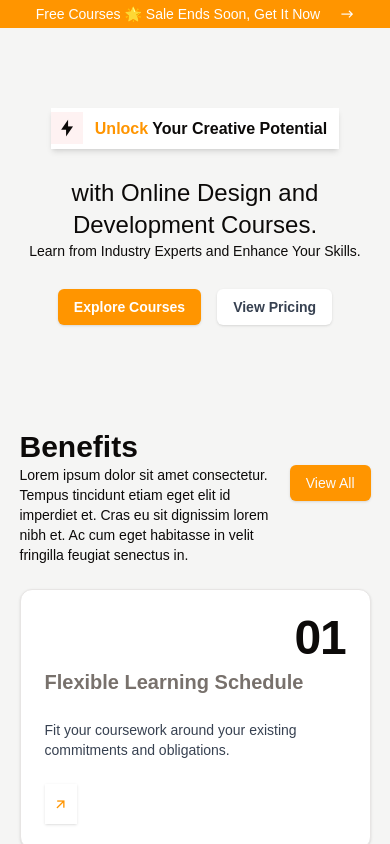
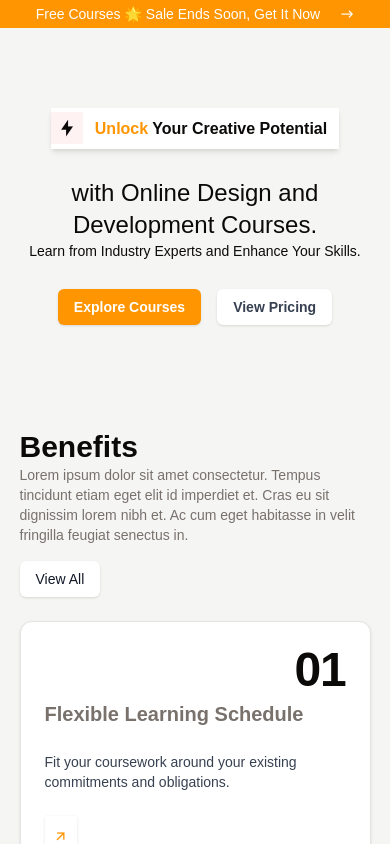
Before and after one commit to kasahun-welela/e-learning, a Next.js app: page / in a window 390 px wide. Shown: the top 844 px of the page. Built offline with nearby package versions, Linux system fonts and the light colour scheme.

Commit message:
apply fix for mobile device

```diff
--- a/app/page.tsx
+++ b/app/page.tsx
@@ -8,13 +8,13 @@ export default function Home() {
       <Hero />
       <div className="py-6">
         <h1 className="font-semibold text-3xl md:text-4xl">Benefits</h1>
-        <div className="flex justify-between">
-          <p className="text-sm md:text-base">
+        <div className="space-y-4 md:flex justify-between">
+          <p className="text-sm md:text-base text-muted-foreground">
             Lorem ipsum dolor sit amet consectetur. Tempus tincidunt etiam eget
             elit id imperdiet et. Cras eu sit dignissim lorem nibh et. Ac cum
             eget habitasse in velit fringilla feugiat senectus in.
           </p>
-          <Button>View All</Button>
+          <Button className="bg-white text-gray-900">View All</Button>
         </div>
       </div>
 
```
